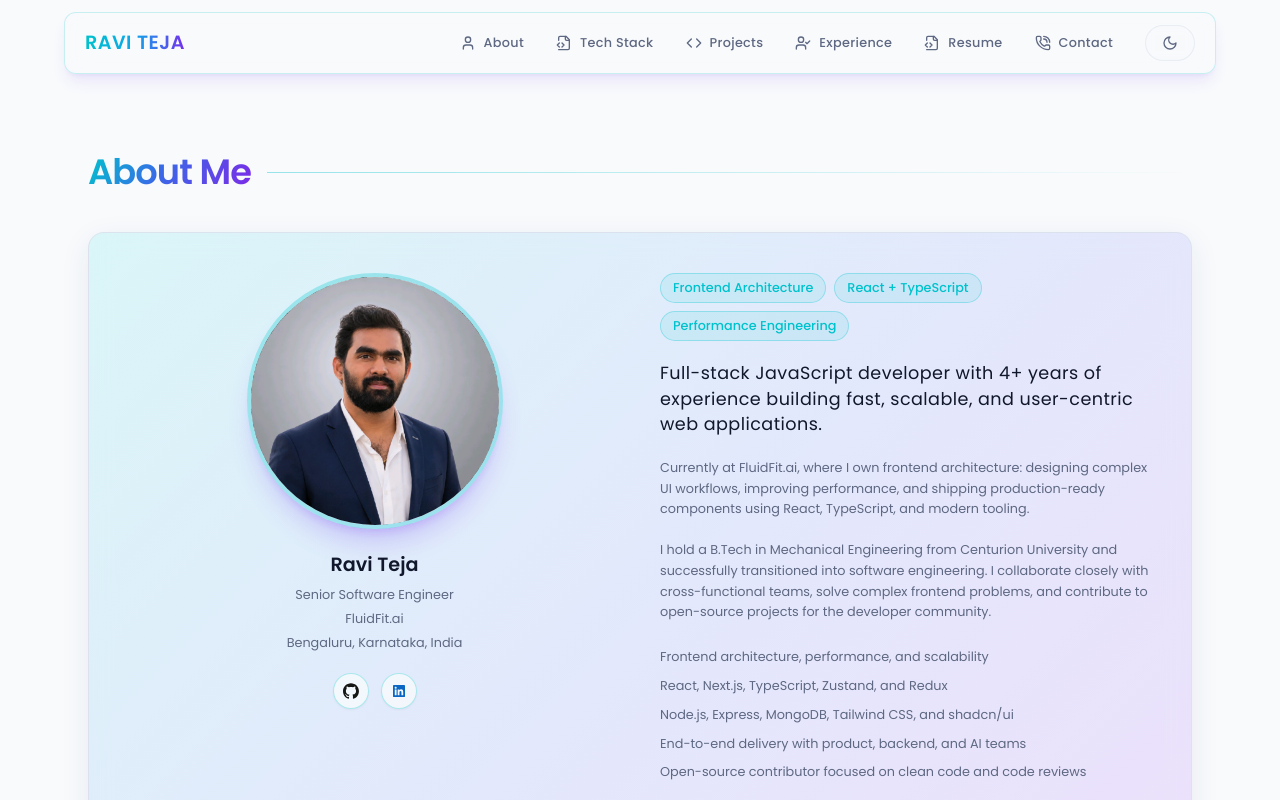
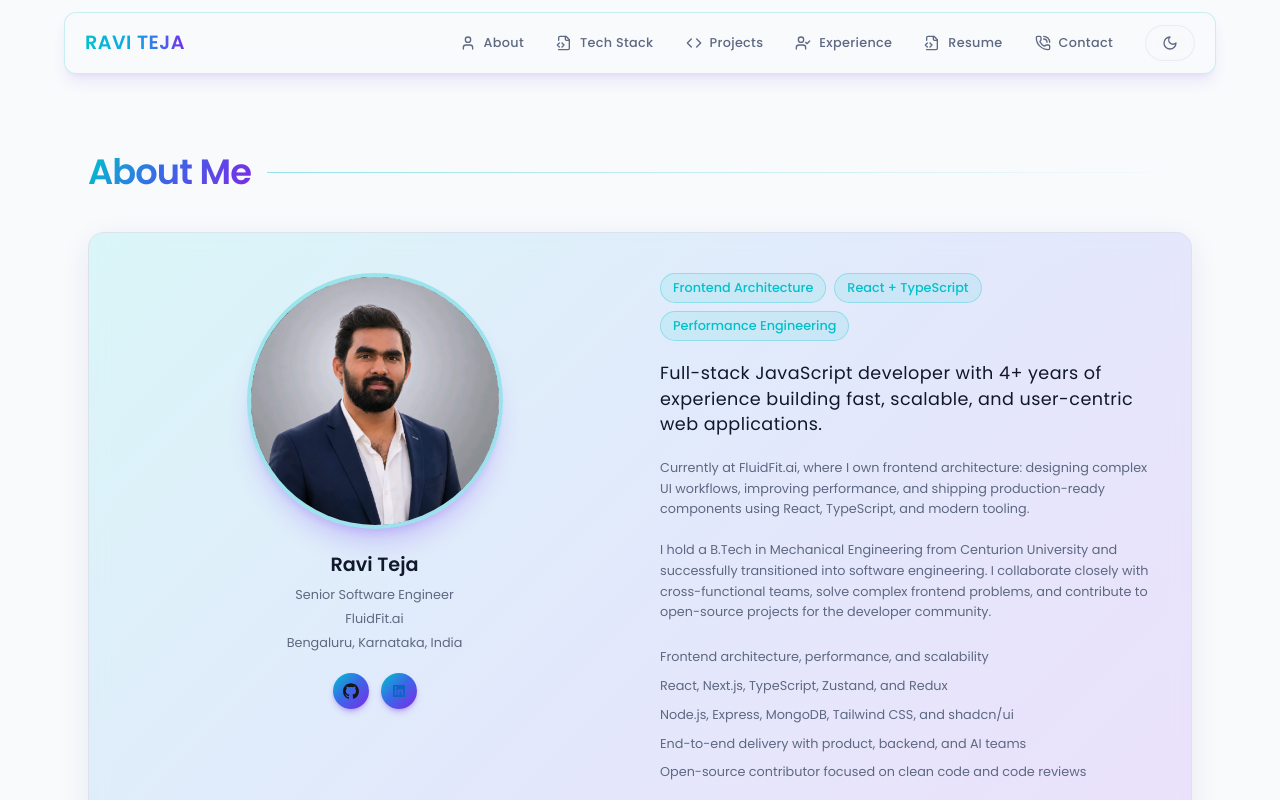
Before and after one commit to RaviTejaLadi/ravitejal, a React (Vite) app: page / in a window 1280 px wide. Shown: the top 800 px of the page. Built offline with nearby package versions, Linux system fonts and the light colour scheme.

Commit message:
style: update button variants and enhance styling in AboutSection
- Changed button variants from 'outline' to 'ghost' for a more modern look.
- Added gradient backgrounds and shadow effects to buttons for improved visual appeal and user interaction.

```diff
--- a/src/pages/AboutSection.tsx
+++ b/src/pages/AboutSection.tsx
@@ -37,14 +37,19 @@ const AboutSection = () => {
               </div>
 
               <div className="flex items-center justify-center gap-3">
-                <Button variant="outline" onClick={handleGithub} size="icon" className="rounded-full">
+                <Button
+                  variant="ghost"
+                  onClick={handleGithub}
+                  size="icon"
+                  className="rounded-full canva-gradient text-white shadow-md shadow-secondary/30 hover:brightness-105 hover:text-white"
+                >
                   <GitHub className="h-5 w-5" />
                 </Button>
                 <Button
-                  variant="outline"
+                  variant="ghost"
                   onClick={handleLinkedIn}
                   size="icon"
-                  className="rounded-full"
+                  className="rounded-full canva-gradient text-white shadow-md shadow-secondary/30 hover:brightness-105 hover:text-white"
                 >
                   <LinkedIn className="h-5 w-5" />
                 </Button>
```
